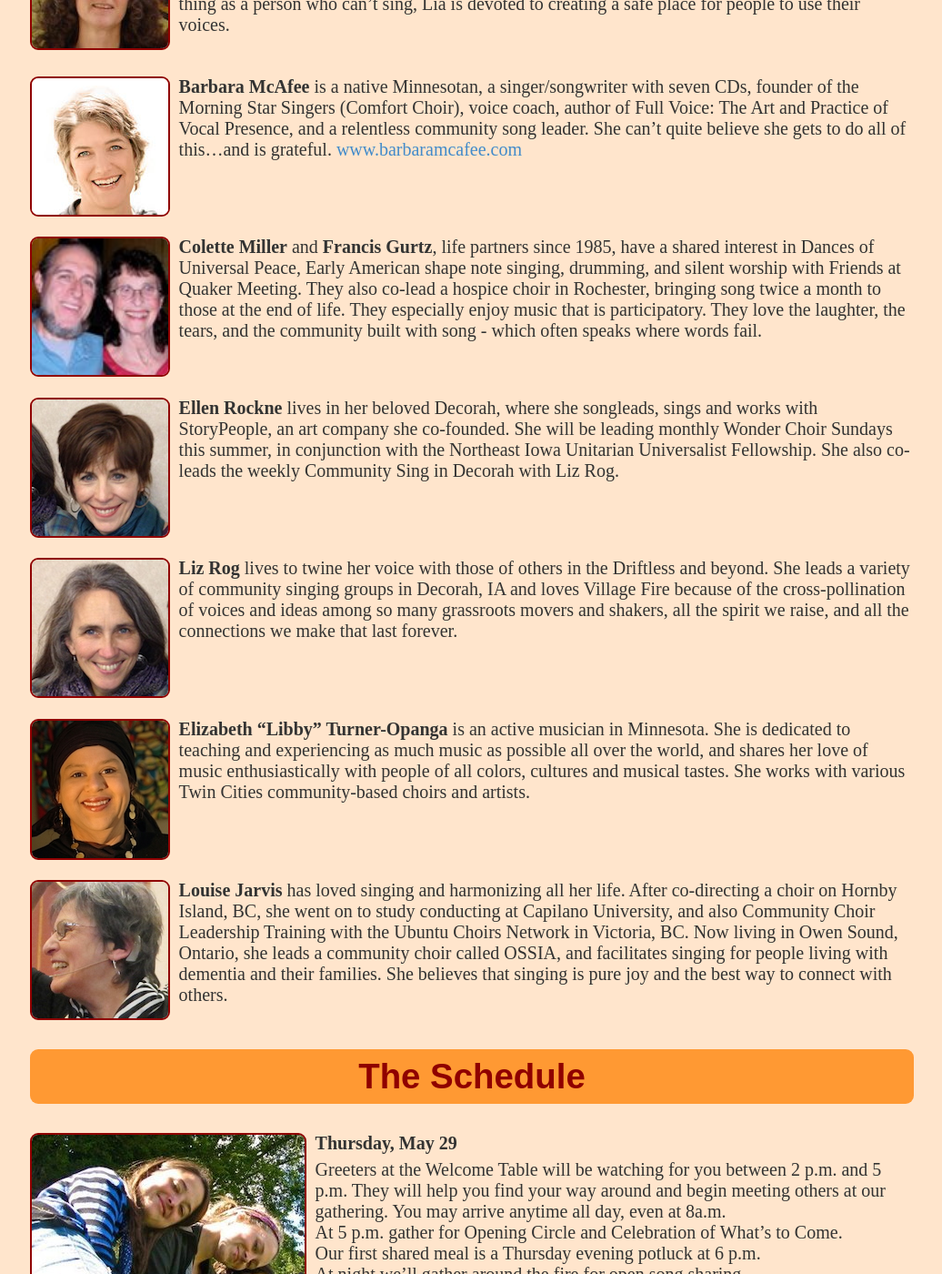
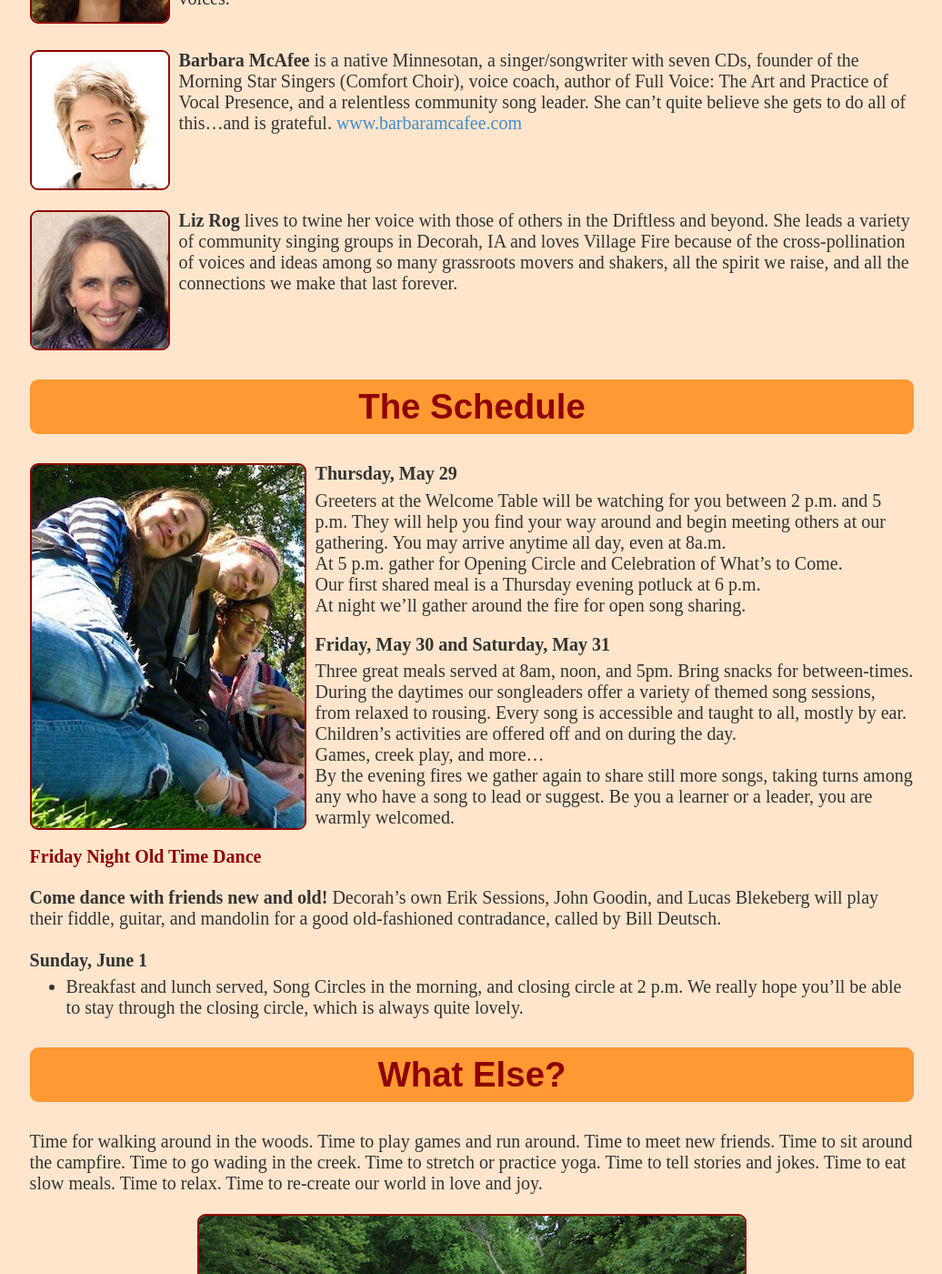
Before and after one commit to neilmb/villagefire, a Jekyll site: the page built from index.md, in a window 1280 px wide and 1400 px high, scrolled down 3814 px. Shown: the whole window at 91% size, without its empty margins (121-1157 px from the left). Built offline with Jekyll 4.4.1, drawn with Linux system fonts in a browser that asks for light colours; some web fonts are replaced; some of the changed text lies outside the part shown.

Commit message:
updated for 2015 dates

```diff
--- a/_layouts/home.html
+++ b/_layouts/home.html
@@ -15,12 +15,9 @@
 
  <div id="twocolumn">
  <div id="left">
-        <div id="btn"><a href="http://www.eventbrite.com/e/village-fire-2014-tickets-10717304747">Register
-            Here</a></div>
-        <div class="center">or <a href="images/signupform_new.pdf">mail in this
-                form</a></div>
-        <h6 class="center">Register by May 18 for meals</h6>
-        <div class="center">(or bring your own food)</div>
+        <h6 class="center">Wednesday, June 10 - Sunday, June 14,
+            2015</h6>
+        <div class="center">Registration Information Coming in 2015</div>
  </div>
 
  <div id="right">
--- a/index.md
+++ b/index.md
@@ -104,13 +104,6 @@ beautiful. She believes that singing is essential as we find our wild place in
 the hum of nature.
 <br style="clear:left;"/>
 
-<img class="wrapleft" src="images/annie.jpg"/>
-**Annie Zylstra** is a young song leader in the making recently transplanted
-into the heart of Driftless Songland. She lives to weave songs and spirits
-together and is continually amazed by the instant, infinite, and immeasurable
-connections formed amongst those who have shared a song or two.
-<br style="clear:left;"/>
-
 <img class="wrapleft" src="images/lia.jpg"/>
 **Lia Falls** is a mom, a singer, a teacher and a songwriter. She teaches Vocal
 Playground/Yoga of the Voice classes (Yoga of the Voice as developed by Silvia
@@ -129,24 +122,6 @@ song leader.  She can’t quite believe she gets to do all of this…and is
 grateful.  <a href="http://www.barabaramcafee.com">www.barbaramcafee.com</a>
 <br style="clear:left;"/>
 
-<img class="wrapleft" width="150" src="images/gurtzmiller.jpg">
-**Colette Miller** and **Francis Gurtz**, life partners since 1985, have a shared
-interest in Dances of Universal Peace, Early American shape note singing,
-drumming, and silent worship with Friends at Quaker Meeting. They also co-lead
-a hospice choir in Rochester, bringing song twice a month to those at the end
-of life.  They especially enjoy music that is participatory.  They  love the
-laughter, the tears, and the community built with song - which often speaks
-where words fail.
-<br style="clear:left;"/>
-
-<img class="wrapleft" src="images/ellen.jpg">
-**Ellen Rockne** lives in her beloved Decorah, where she songleads, sings and
-works with StoryPeople, an art company she co-founded.  She will be leading
-monthly Wonder Choir Sundays this summer, in conjunction with the Northeast
-Iowa Unitarian Universalist Fellowship. She also co-leads the weekly Community
-Sing in Decorah with Liz Rog.
-<br style="clear:left;"/>
-
 <img class="wrapleft" src="images/liz2.jpg">
 **Liz Rog** lives to twine her voice with those of others in the Driftless and
 beyond. She leads a variety of community singing groups in Decorah, IA and
@@ -154,25 +129,6 @@ loves Village Fire because of the cross-pollination of voices and ideas among
 so many grassroots movers and shakers, all the spirit we raise, and all the
 connections we make that last forever.
 <br style="clear:left;"/>
-
-<img class="wrapleft" src="images/libby.jpg">
-**Elizabeth “Libby” Turner-Opanga** is an active musician in Minnesota.  She is
-dedicated to teaching and experiencing as much music as possible all over the
-world, and shares her love of music enthusiastically with people of all
-colors, cultures and musical tastes. She works with various Twin Cities
-community-based choirs and artists.
-<br style="clear:left;"/>
-
-<img class="wrapleft" src="images/louise.jpg">
-**Louise Jarvis** has loved singing and harmonizing all her life. After
-co-directing a choir on Hornby Island, BC, she went on to study conducting at
-Capilano University, and also Community Choir Leadership Training with the
-Ubuntu Choirs Network in Victoria, BC. Now living in Owen Sound, Ontario, she
-leads a community choir called OSSIA, and facilitates singing for people
-living with dementia and their families. She believes that singing is pure joy
-and the best way to connect with others.
-<br style="clear:left;"/>
-
 
 
 
```
Also changed, not shown: assets/css/vf_banner.jpg.
